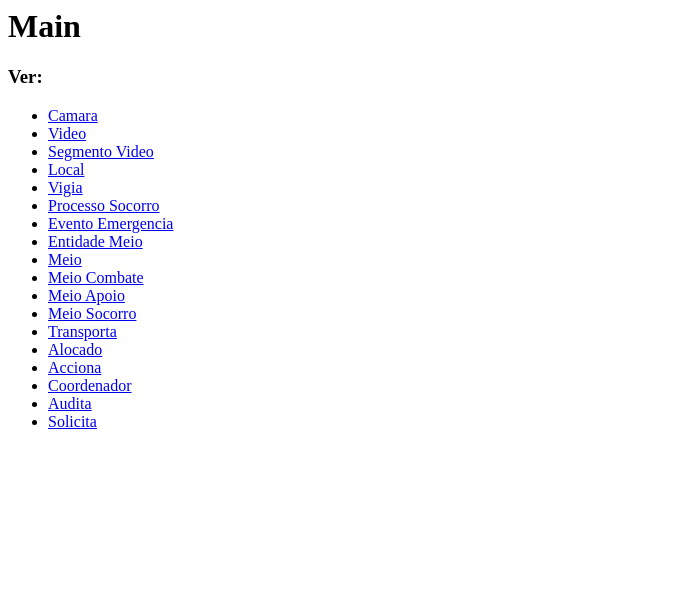
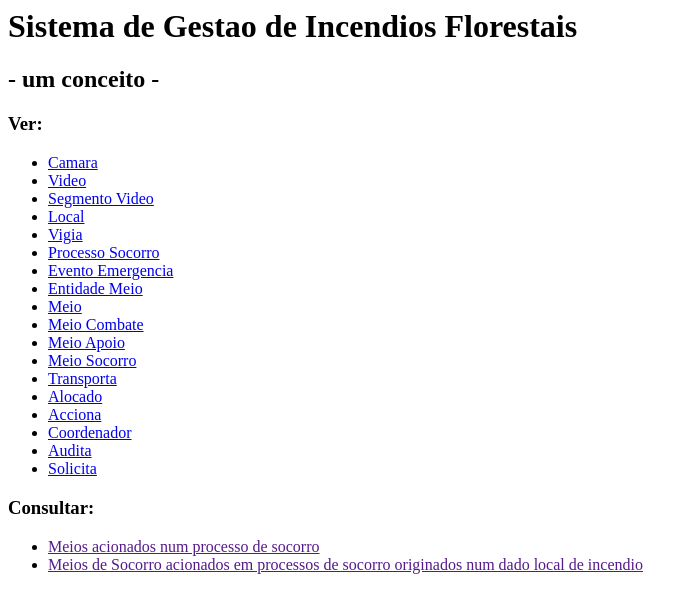
Before and after one commit to TheMrKiko/BD_S1819, a plain HTML site: page 3ª entrega/web/index.html in a window 1280 px wide. Shown: the whole page, without its empty margins (0-698 px from the left). Drawn offline with Linux system fonts and the light colour scheme.

Commit message:
Título e mais links no index

```diff
--- a/3ª entrega/web/index.html
+++ b/3ª entrega/web/index.html
@@ -3,7 +3,8 @@
 		<title>3a Entrega de BD</title>
 	</head>
 	<body>
-		<h1>Main</h1>
+		<h1>Sistema de Gestao de Incendios Florestais</h1>
+		<h2>- um conceito -</h2>
 		<h3>Ver:</h3>
 		<ul>
 			<li><a href="list.php?table=camara">Camara</a></li>
@@ -25,5 +26,10 @@
 			<li><a href="list.php?table=audita">Audita</a></li>
 			<li><a href="list.php?table=solicita">Solicita</a></li>
 		</ul>
+		<h3>Consultar:</h3>
+		<ul>
+			<li><a href="">Meios acionados num processo de socorro</a></li>
+			<li><a href="">Meios de Socorro acionados em processos de socorro originados num dado local de incendio</a></li>
+		</ul>
 	</body>
 </html>
```
